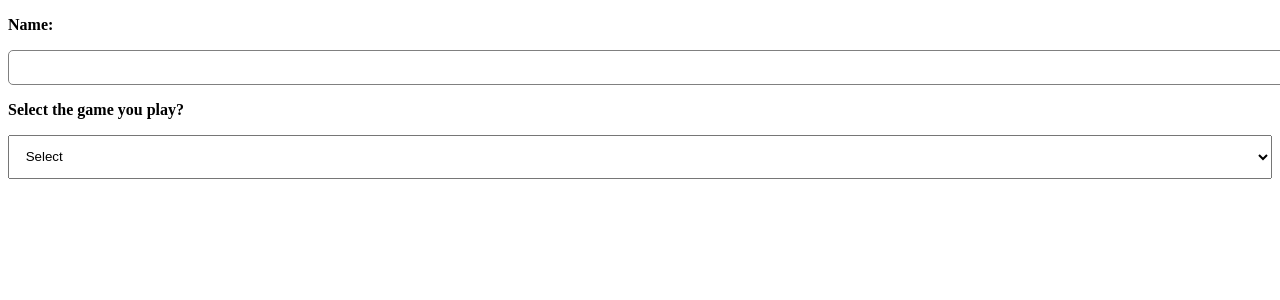
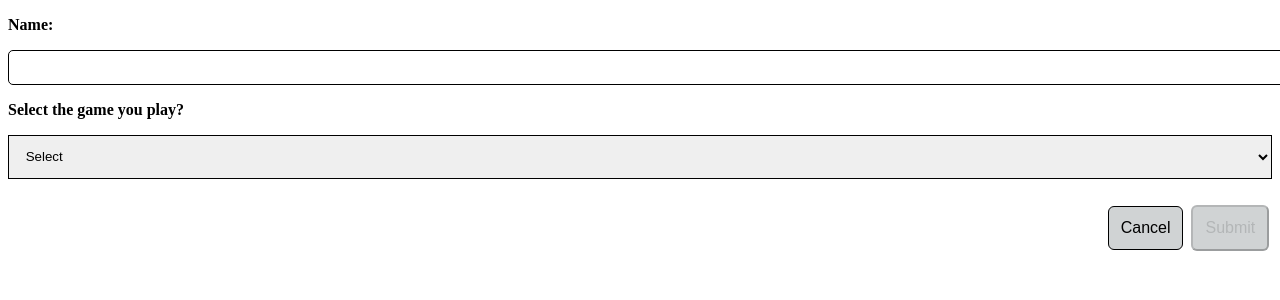
Before and after one commit to akhileshkumbhkar/javascript-client, a React (Create React App) app in the folder training/: page / in a window 1280 px wide. Shown: the top 300 px of the page. Built offline with nearby package versions, Linux system fonts and the light colour scheme.

Commit message:
Form Validation

```diff
--- /dev/null
+++ b/training/src/components/Button/Button.jsx
@@ -0,0 +1,38 @@
+import React from 'react';
+
+import PropTypes from 'prop-types';
+
+import Button from './style';
+
+function ButtonField(props) {
+  const {
+    color, disabled, style, value, onClick,
+  } = props;
+  return (
+    <>
+      <Button
+        type={value}
+        color={color}
+        disabled={disabled}
+        onClick={onClick}
+        style={style}
+      >
+        {value}
+      </Button>
+    </>
+  );
+}
+ButtonField.propTypes = {
+  color: PropTypes.string,
+  disabled: PropTypes.bool,
+  style: PropTypes.objectOf(PropTypes.string),
+  value: PropTypes.string.isRequired,
+  onClick: PropTypes.func.isRequired,
+};
+ButtonField.defaultProps = {
+  color: '',
+  disabled: false,
+  style: {},
+};
+
+export default ButtonField;
--- /dev/null
+++ b/training/src/components/Button/index.js
@@ -0,0 +1 @@
+export { default as ButtonField } from './Button';
--- /dev/null
+++ b/training/src/components/Button/style.js
@@ -0,0 +1,32 @@
+import styled, { css } from 'styled-components';
+
+const Button = styled.button`
+${(props) => props.type === 'Cancel'
+&& css`
+background: #D0D3D4;
+color: black;
+padding: 12px;
+font-size: 16px;
+border-radius: 6px;
+border: 1px solid black;
+margin-left: 87%;
+`};
+${(props) => props.disabled === true && props.type === 'Submit' && css`
+background: #D0D3D4;
+color: #B3B6B7;
+padding: 12px;
+font-size: 16px;
+margin: 10px 2px;
+border-radius: 6px;
+margin-left: 8px;
+`};
+${(props) => props.disabled === false && props.type === 'Submit' && css`
+background: #4CAF50;
+color: white;
+padding: 12px;
+font-size: 16px;
+margin: 4px 2px;
+border-radius: 6px;
+`};
+`;
+export default Button;
--- a/training/src/components/RadioField/RadioField.jsx
+++ b/training/src/components/RadioField/RadioField.jsx
@@ -1,20 +1,21 @@
 import React, { Fragment } from 'react';
 import PropTypes from 'prop-types';
-import { Input } from './style';
+import { Input, Err } from './style';
 
 export default function RadioField(props) {
   const {
-    error, onChange, options,
+    error, onChange, options, onBlur,
   } = props;
   return (
     <>
       { options && options.length && options.map(({ value, label }) => (
         <Fragment key={label}>
-          <Input type="radio" name="sport" value={value} onChange={onChange} error={error} />
+          <Input type="radio" name="sport" value={value} onChange={onChange} error={error} onBlur={onBlur} />
           { label }
           <br />
         </Fragment>
       ))}
+      <Err>{error}</Err>
     </>
   );
 }
@@ -22,6 +23,7 @@ RadioField.propTypes = {
   error: PropTypes.string,
   onChange: PropTypes.func.isRequired,
   options: PropTypes.arrayOf(PropTypes.object),
+  onBlur: PropTypes.string.isRequired,
 };
 RadioField.defaultProps = {
   error: '',
--- a/training/src/components/RadioField/style.js
+++ b/training/src/components/RadioField/style.js
@@ -3,8 +3,11 @@ import styled, { css } from 'styled-components';
 const Input = styled.input`
 display: inline;
 ${(props) => props.error
-  && css`
+  && css` Cancel￼Submit
   border: 1px solid red;
   `};`;
+const Err = styled.p`
+color: red;
+`;
 
-export { Input };
+export { Input, Err };
--- a/training/src/components/SelectField/SelectField.jsx
+++ b/training/src/components/SelectField/SelectField.jsx
@@ -1,20 +1,21 @@
 import React from 'react';
 import PropTypes from 'prop-types';
-import { Select } from './style';
+import { Select, Err } from './style';
 
 function SelectField(props) {
   const {
-    error, onChange, options, defaultText,
+    error, onChange, options, defaultText, onBlur,
   } = props;
   return (
     <>
-      <Select onChange={onChange} error={error}>
+      <Select onChange={onChange} error={error} onBlur={onBlur}>
         { defaultText && <option>{defaultText}</option>}
         {
           options && options.length
           && options.map(({ value, label }) => <option key={label} value={value}>{label}</option>)
         }
       </Select>
+      <Err>{error}</Err>
     </>
   );
 }
@@ -25,6 +26,8 @@ SelectField.propTypes = {
   onChange: PropTypes.func.isRequired,
   options: PropTypes.arrayOf(PropTypes.object),
   defaultText: PropTypes.string,
+  onBlur: PropTypes.string.isRequired,
+
 };
 SelectField.defaultProps = {
   error: '',
--- a/training/src/components/SelectField/style.js
+++ b/training/src/components/SelectField/style.js
@@ -5,8 +5,11 @@ width: 100%;
 padding: 1%;
 ${(props) => props.error
   && css`
-  border: 1px solid red;
+  border: 1px solid black;
   `};
 `;
+const Err = styled.p`
+color: red;
+`;
 
-export { Select };
+export { Select, Err };
--- a/training/src/components/TextField/TextField.jsx
+++ b/training/src/components/TextField/TextField.jsx
@@ -4,18 +4,18 @@ import { Error, Input } from './style';
 
 const TextField = (props) => {
   const {
-    value, disabled, error, onChange,
+    value, disabled, error, onChange, onBlur,
   } = props;
   if (error) {
     return (
       <>
-        <Input type="text" value={value} error onChange={onChange} />
+        <Input type="text" value={value} error onChange={onChange} onBlur={onBlur} />
         <Error>{error}</Error>
       </>
     );
   }
   return (
-    <Input type="text" value={value} disabled={disabled} onChange={onChange} />
+    <Input type="text" value={value} disabled={disabled} onChange={onChange} onBlur={onBlur} />
   );
 };
 export default TextField;
@@ -24,6 +24,7 @@ TextField.propTypes = {
   disabled: PropTypes.bool,
   error: PropTypes.string,
   onChange: PropTypes.func,
+  onBlur: PropTypes.string.isRequired,
 };
 TextField.defaultProps = {
   disabled: false,
--- a/training/src/components/TextField/style.js
+++ b/training/src/components/TextField/style.js
@@ -1,7 +1,7 @@
 import styled, { css } from 'styled-components';
 
 const Div = styled.div`
-2%;
+margin: 2%;
 `;
 const Error = styled.p`
 color: red;
@@ -14,7 +14,7 @@ border-radius: 5px;
 color: solid gray;
 ${(props) => props.error
 && css`
-border: 1px solid red;
+border: 1px solid black;
 color: red;
 `};
 }
--- a/training/src/components/index.js
+++ b/training/src/components/index.js
@@ -2,3 +2,4 @@ export { TextField } from './TextField';
 export { Slider } from './slider';
 export { RadioField } from './RadioField';
 export { SelectField } from './SelectField';
+export { ButtonField } from './Button';
--- a/training/src/pages/InputDemo/InputDemo.jsx
+++ b/training/src/pages/InputDemo/InputDemo.jsx
@@ -1,8 +1,18 @@
 import React from 'react';
-import { TextField, SelectField, RadioField } from '../../components';
+import * as yup from 'yup';
+import {
+  TextField, SelectField, RadioField, ButtonField,
+} from '../../components';
 import { selectOptions, radioOptionsCricket, radioOptionsFootball } from '../../config/constants';
 
 class InputDemo extends React.Component {
+  schema = yup.object().shape({
+    name: yup.string().required('Name is a required field').min(3),
+    sport: yup.string().required('Sport is a required field'),
+    cricket: yup.string().when('sport', { is: 'cricket', then: yup.string().required('What you do is a required field') }),
+    football: yup.string().when('sport', { is: 'football', then: yup.string().required('What you do is a required field') }),
+  });
+
   constructor(props) {
     super(props);
     this.state = {
@@ -10,6 +20,12 @@ class InputDemo extends React.Component {
       sport: '',
       cricket: '',
       football: '',
+      touched: {
+        name: false,
+        sport: false,
+        cricket: false,
+        football: false,
+      },
     };
   }
 
@@ -43,19 +59,51 @@ class InputDemo extends React.Component {
         return (radioValue);
       };
 
+      getError = (field) => {
+        const { touched } = this.state;
+        if (touched[field] && this.hasErrors()) {
+          try {
+            this.schema.validateSyncAt(field, this.state);
+          } catch (err) {
+            return err.message;
+          }
+        }
+        return true;
+      };
+
+      hasErrors = () => {
+        try {
+          this.schema.validateSync(this.state);
+        } catch (err) {
+          return true;
+        }
+        return false;
+      }
+
+      isTouched = (field) => {
+        const { touched } = this.state;
+        this.setState({
+          touched: {
+            ...touched,
+            [field]: true,
+          },
+        });
+      }
+
       render() {
         const { sport } = this.state;
         return (
           <>
             <div>
               <p><b>Name:</b></p>
-            <TextField error="" onChange={this.handleNameChange} />
+              <TextField error={this.getError('name')} onChange={this.handleNameChange} onBlur={() => this.isTouched('name')} />
               <p><b>Select the game you play?</b></p>
               <SelectField
-              error=""
+                error={this.getError('sport')}
                 onChange={this.handleSportChange}
                 options={selectOptions}
                 defaultText="Select"
+                onBlur={() => this.isTouched('sport')}
               />
               <div>
                 {
@@ -64,13 +112,18 @@ class InputDemo extends React.Component {
                       <>
                         <p><b>What you do?</b></p>
                         <RadioField
-                        error=""
+                          error={this.getError(sport)}
                           options={this.RadioOption()}
                           onChange={this.handlePositionChange}
+                          onBlur={() => this.isTouched(sport)}
                         />
                       </>
                     )
                 }
+              </div>
+              <div>
+                <ButtonField value="Cancel" />
+                <ButtonField value="Submit" disabled={this.hasErrors()} />
               </div>
             </div>
           </>
```
Also changed, not shown: 1 other file (tests, documents, lock files or other folders). Lines whose indentation alone changed are shown as unchanged.
